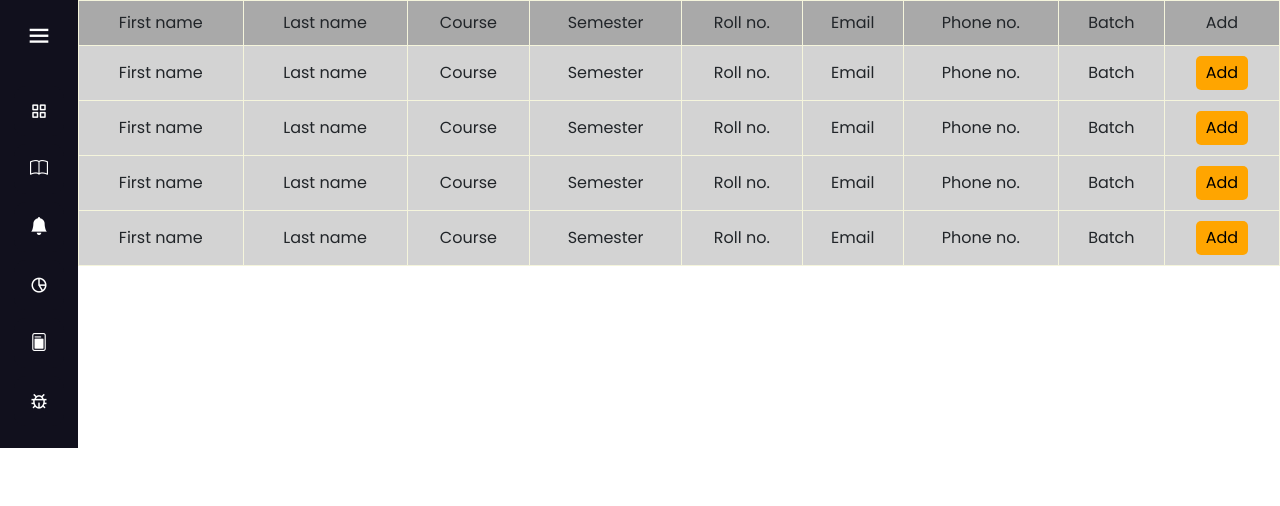
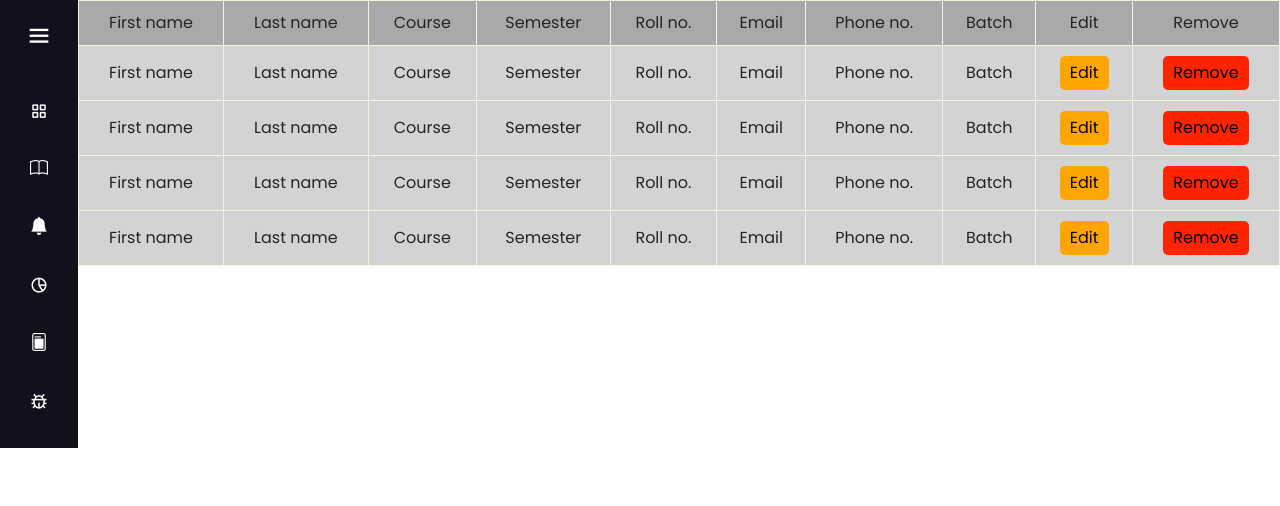
Before and after one commit to itsdhruvgupta/NotesOfCollegeSite, a Django app: page /add_students in a window 1280 px wide. Shown: the part 62-568 px from the top of the page. Run offline with Django 3.2, Linux system fonts and the light colour scheme; some libraries are stand-ins or nearby versions.

Commit message:
add_students edit and remove button addded

```diff
--- a/notesSite/static/add-students.css
+++ b/notesSite/static/add-students.css
@@ -24,6 +24,18 @@
 }
 
 
+.my-button2{
+    width: auto;
+    padding: 5px 10px 5px 10px;
+    border: 0;
+    border-radius: 5px;
+    background: #ff2400;
+}
+
 .my-button:hover{
      box-shadow: 0 8px 8px -4px lightseagreen;
 }
+
+.my-button2:hover{
+     box-shadow: 0 8px 8px -4px lightseagreen;
+}
--- a/notesSite/templates/add_students.html
+++ b/notesSite/templates/add_students.html
@@ -14,7 +14,8 @@
         <td class="myData">Email</td>
         <td class="myData">Phone no.</td>
         <td class="myData">Batch</td>
-        <td class="myData">Add</td>
+        <td class="myData">Edit</td>
+        <td class="myData">Remove</td>
       </tr>
       <tr class="myRow2">
         <td class="myData">First name</td>
@@ -25,7 +26,8 @@
         <td class="myData">Email</td>
         <td class="myData">Phone no.</td>
         <td class="myData">Batch</td>
-        <td class="myData"><button onclick="myFunction()" class="my-button">Add</button></td>
+        <td class="myData"><button onclick="myFunction()" class="my-button">Edit</button></td>
+        <td class="myData"><button onclick="myFunction()" class="my-button2">Remove</button></td>
       </tr>
       <tr class="myRow2">
         <td class="myData">First name</td>
@@ -36,7 +38,8 @@
         <td class="myData">Email</td>
         <td class="myData">Phone no.</td>
         <td class="myData">Batch</td>
-        <td class="myData"><button onclick="myFunction()" class="my-button">Add</button></td>
+        <td class="myData"><button onclick="myFunction()" class="my-button">Edit</button></td>
+        <td class="myData"><button onclick="myFunction()" class="my-button2">Remove</button></td>
       </tr>
       <tr class="myRow2">
         <td class="myData">First name</td>
@@ -47,7 +50,8 @@
         <td class="myData">Email</td>
         <td class="myData">Phone no.</td>
         <td class="myData">Batch</td>
-        <td class="myData"><button onclick="myFunction()" class="my-button">Add</button></td>
+        <td class="myData"><button onclick="myFunction()" class="my-button">Edit</button></td>
+        <td class="myData"><button onclick="myFunction()" class="my-button2">Remove</button></td>
       </tr>
       <tr class="myRow2">
         <td class="myData">First name</td>
@@ -58,7 +62,8 @@
         <td class="myData">Email</td>
         <td class="myData">Phone no.</td>
         <td class="myData">Batch</td>
-        <td class="myData"><button onclick="myFunction()" class="my-button">Add</button></td>
+        <td class="myData"><button onclick="myFunction()" class="my-button">Edit</button></td>
+        <td class="myData"><button onclick="myFunction()" class="my-button2">Remove</button></td>
       </tr>
     </table>
 
```
